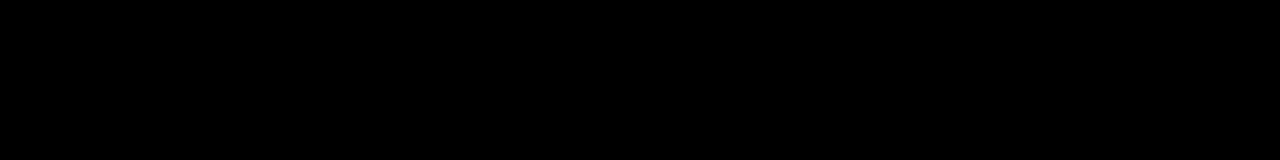
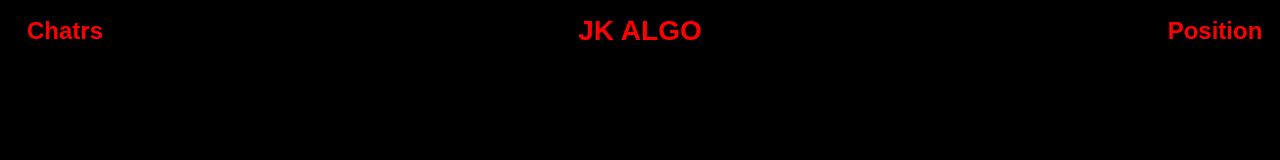
Before and after one commit to new042754-ai/Crypto-dashboard, a plain HTML site: page index.html in a window 1280 px wide. Drawn offline with Linux system fonts and the light colour scheme.

Commit message:
Update index.html

```diff
--- a/index.html
+++ b/index.html
@@ -3,17 +3,39 @@
 <head>
   <meta charset="UTF-8">
   <meta name="viewport" content="width=device-width, initial-scale=1.0">
-  <title>Crypto Dashboard</title>
+  <title>JK ALGO</title>
   <style>
     body {
       background-color: black;
       margin: 0;
       padding: 0;
       font-family: Arial, sans-serif;
-      color: white;
+      color: red;
+    }
+    .header {
+      display: flex;
+      justify-content: space-between;
+      align-items: center;
+      padding: 15px;
+      font-size: 24px;
+      font-weight: bold;
+    }
+    .title {
+      flex: 1;
+      text-align: center;
+      font-size: 28px;
+    }
+    .side {
+      width: 100px;
+      text-align: center;
     }
   </style>
 </head>
 <body>
+  <div class="header">
+    <div class="side">Chatrs</div>
+    <div class="title">JK ALGO</div>
+    <div class="side">Position</div>
+  </div>
 </body>
 </html>
```
